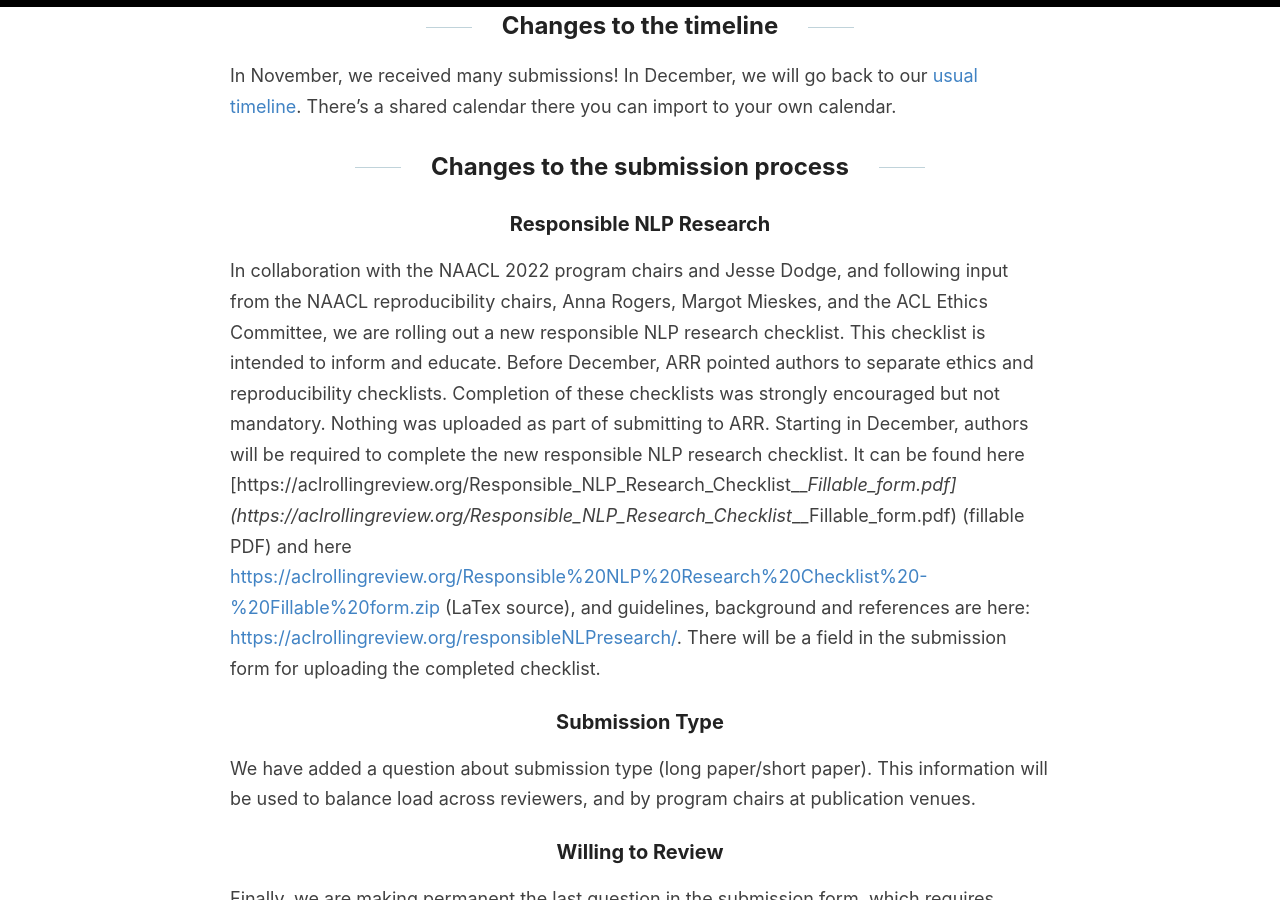
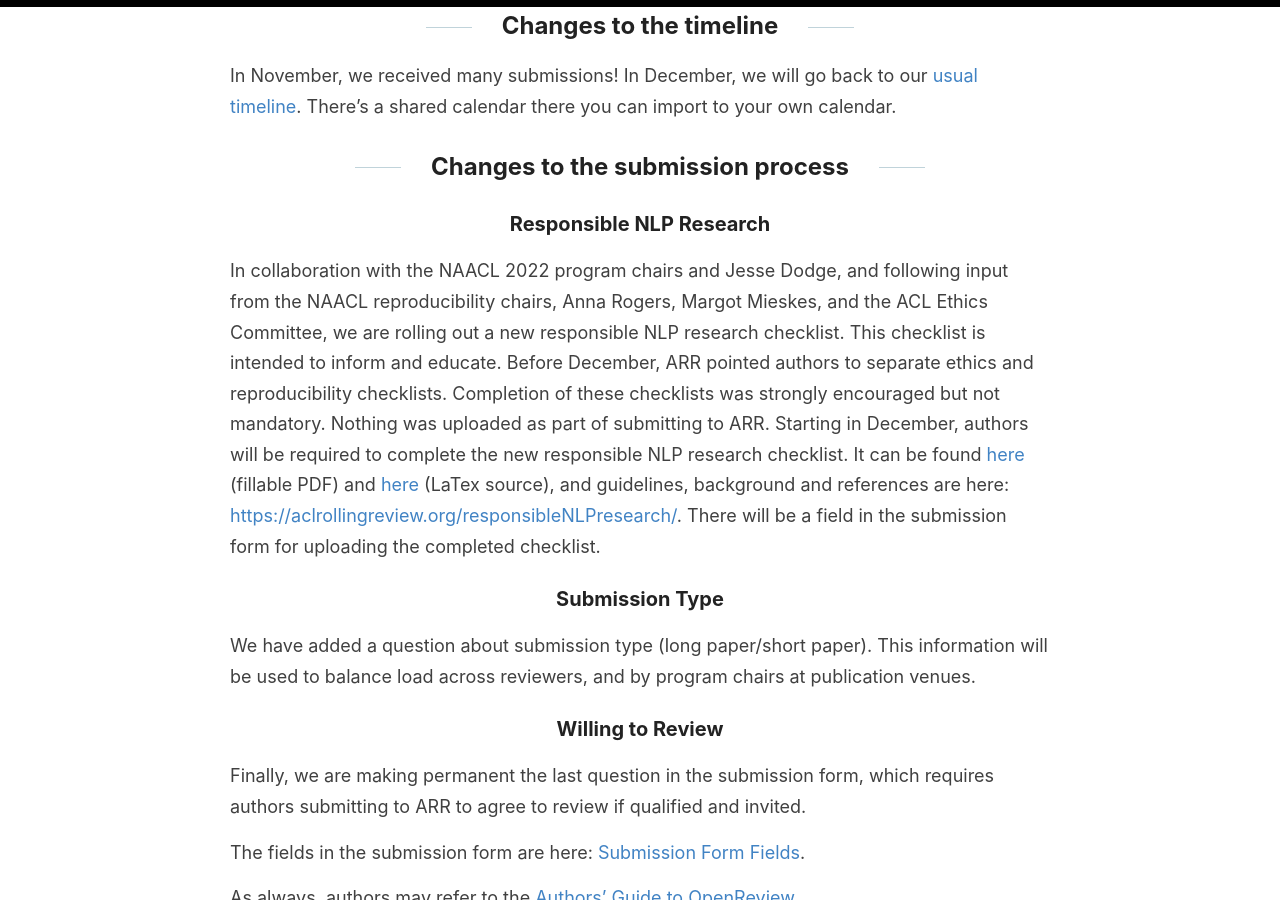
Before and after one commit to amitmerchant1990/reverie, a Jekyll site: the page built from _posts/2021-12-02-ARR-changes-December.md, in a window 1280 px wide and 900 px high, scrolled down 401 px. Built offline with Jekyll 4.4.1, drawn with Linux system fonts in a browser that asks for light colours; our own code applies the rules of GitHub Pages for plain Markdown files; some of the changed lines change nothing that is shown.

Commit message:
Update 2021-12-02-ARR-changes-December.md

```diff
--- a/_posts/2021-12-02-ARR-changes-December.md
+++ b/_posts/2021-12-02-ARR-changes-December.md
@@ -11,7 +11,7 @@
 
 In collaboration with the NAACL 2022 program chairs and Jesse Dodge, and following input from the NAACL reproducibility chairs, Anna Rogers, Margot Mieskes, and the ACL Ethics Committee, we are rolling out a new responsible NLP research checklist. This checklist is intended to inform and educate.
 Before December, ARR pointed authors to separate ethics and reproducibility checklists. Completion of these checklists was strongly encouraged but not mandatory. Nothing was uploaded as part of submitting to ARR.
-Starting in December, authors will be required to complete the new responsible NLP research checklist. It can be found here [https://aclrollingreview.org/Responsible_NLP_Research_Checklist___Fillable_form.pdf](https://aclrollingreview.org/Responsible_NLP_Research_Checklist___Fillable_form.pdf) (fillable PDF) and here [https://aclrollingreview.org/Responsible%20NLP%20Research%20Checklist%20-%20Fillable%20form.zip](https://aclrollingreview.org/Responsible%20NLP%20Research%20Checklist%20-%20Fillable%20form.zip) (LaTex source), and guidelines, background and references are here: [https://aclrollingreview.org/responsibleNLPresearch/](https://aclrollingreview.org/responsibleNLPresearch/). There will be a field in the submission form for uploading the completed checklist.
+Starting in December, authors will be required to complete the new responsible NLP research checklist. It can be found [here](https://aclrollingreview.org/Responsible_NLP_Research_Checklist___Fillable_form.pdf) (fillable PDF) and [here](https://aclrollingreview.org/Responsible%20NLP%20Research%20Checklist%20-%20Fillable%20form.zip) (LaTex source), and guidelines, background and references are here: [https://aclrollingreview.org/responsibleNLPresearch/](https://aclrollingreview.org/responsibleNLPresearch/). There will be a field in the submission form for uploading the completed checklist.
 
 ### Submission Type
 
```
